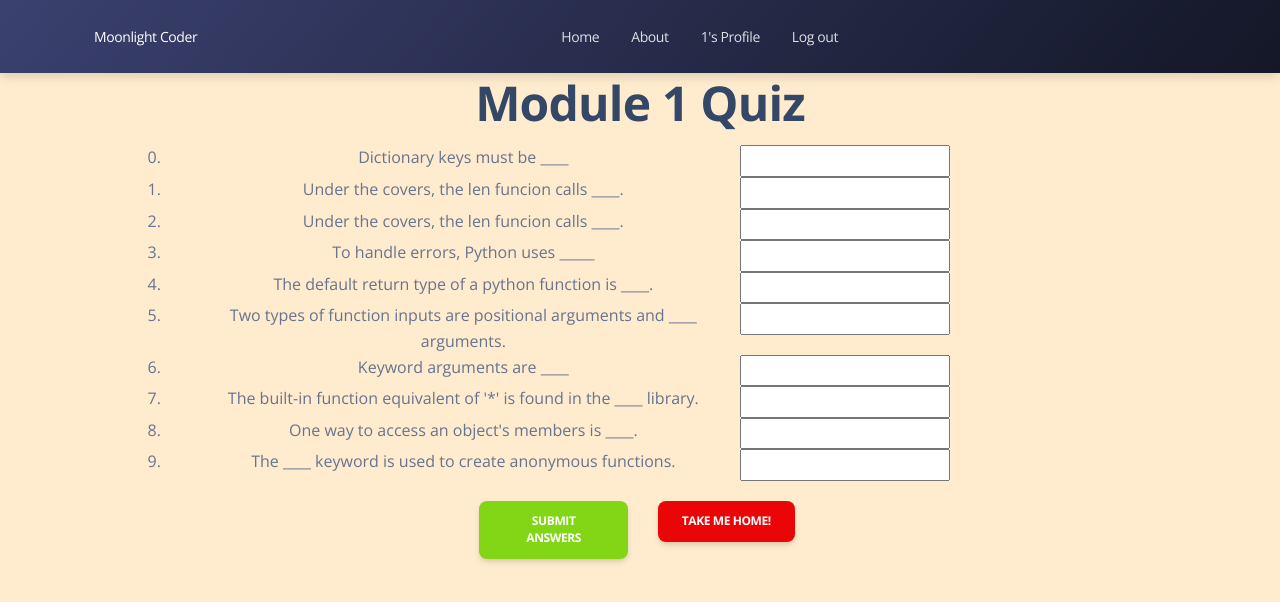
After one commit to cwojick48/moonlight-coder, a Flask app: a page that uses moonlight_coder/templates/main.html in a window 1280 px wide. The commit adds this page. Shown: the top 602 px of the page. Run offline with Flask 2, Linux system fonts and the light colour scheme; a user stored in the database is signed in; parts of the project's set-up code (start-up, migrations or seed data) failed here and were passed over; some libraries are stand-ins or nearby versions.

Commit message:
early quiz implementation

```diff
--- /dev/null
+++ b/moonlight_coder/static/styles/quiz.css
@@ -0,0 +1,23 @@
+body{
+    background:blanchedalmond
+}
+
+.quizTitle{
+    display: flex;
+    justify-content: center;
+}
+
+.quizCenter{
+    display: flex;
+    justify-content: center;
+    align-items: center;
+    text-align: center;
+}
+
+
+.quizInput{
+    display: flex;
+    justify-content: right;
+    align-items: end;
+    text-align: right;
+}
--- a/moonlight_coder/templates/cards/card.html
+++ b/moonlight_coder/templates/cards/card.html
@@ -22,12 +22,12 @@
             <div class="col-12 flashcard-nav">
                 <a href="{{ url_for('flash_cards', module=module, response='Skipping that card, for now!') }}"><button class="btn btn-lg btn-success btn-left">Skip this question...</button></a>
                 <a href="{{ url_for('shuffle_cards', module=module) }}"><button class="btn btn-lg btn-primary btn-middle">Shuffle the deck!</button></a>
-                <a href="{{ url_for('profile', module=module) }}"><button class="btn btn-lg btn-danger btn-right" >I'm done for now.</button></a>
+                <a href="{{ url_for('profile') }}"><button class="btn btn-lg btn-danger btn-right" >I'm done for now.</button></a>
             </div>
         </div>
 
 
 </div>
-<h3 class="remaining">Remaining cards {{remaining_cards}}/{{total_cards}}</h3>
+<h3 class="remaining">Remaining cards: {{ remaining_cards }}/{{ total_cards }}</h3>
 </body>
 </html>
--- a/moonlight_coder/templates/main.html
+++ b/moonlight_coder/templates/main.html
@@ -1,5 +1,5 @@
 <!DOCTYPE html>
-<html>
+<html lang="en">
 <head>
     <meta charset="utf-8">
     <meta name="viewport" content="width=device-width, initial-scale=1, shrink-to-fit=no">
@@ -32,7 +32,6 @@
         <a class="navbar-brand text-white" href="{{ url_for('learn_python') }}" title="Designed and Coded by Creative Tim">
             Moonlight Coder
         </a>
-        <a href="https://www.creative-tim.com/product/soft-ui-design-system-pro#pricingCard" class="btn btn-sm  bg-gradient-primary  btn-round mb-0 ms-auto d-lg-none d-block">Buy Now</a>
         <button class="navbar-toggler shadow-none ms-2" type="button" data-bs-toggle="collapse" data-bs-target="#navigation" aria-controls="navigation" aria-expanded="false" aria-label="Toggle navigation">
     <span class="navbar-toggler-icon mt-2">
       <span class="navbar-toggler-bar bar1"></span>
@@ -91,9 +90,9 @@
 {% include file %}
 
 <!--   Core JS Files   -->
-<script src="../static/assets/js/core/popper.min.js" type="text/javascript"></script>
-<script src="../static/assets/js/core/bootstrap.min.js" type="text/javascript"></script>
-<script src="../static/assets/js/plugins/perfect-scrollbar.min.js" type="text/javascript"></script>
+<script src="../static/assets/js/core/popper.min.js"></script>
+<script src="../static/assets/js/core/bootstrap.min.js"></script>
+<script src="../static/assets/js/plugins/perfect-scrollbar.min.js"></script>
 <script src="../static/assets/js/plugins/moment.min.js"></script>
 
 
@@ -104,11 +103,11 @@
 <script src="../static/assets/js/plugins/glidejs.min.js"></script>
 
 <!--	Plugin for Select, full documentation here: https://joshuajohnson.co.uk/Choices/ -->
-<script src="../static/assets/js/plugins/choices.min.js" type="text/javascript"></script>
+<script src="../static/assets/js/plugins/choices.min.js"></script>
 
 
 <!-- Control Center for Soft UI Design System: parallax effects, scripts for the example pages etc -->
-<script src="../static/assets/js/soft-design-system-pro.min.js" type="text/javascript"></script>
+<script src="../static/assets/js/soft-design-system-pro.min.js"></script>
 
 
 
--- /dev/null
+++ b/moonlight_coder/templates/quiz.html
@@ -0,0 +1,51 @@
+<!DOCTYPE html>
+<html>
+<head>
+    <meta charset="UTF-8">
+    <title>Module Quiz</title>
+    <link rel="stylesheet" href="../static/styles/quiz.css">
+</head>
+
+<body>
+
+<h1 class="quizTitle">Module {{ module }} Quiz</h1>
+
+<div class="container">
+    <div class="questions">
+        <div class="row">
+            <div class="col-auto"></div>
+            <div class="col-lg quizCenter">
+                <form>
+                    <div class="row p-1">
+                        {% for question in questions %}
+                            <div class="col-sm-1">
+                                {{ loop.index0 }}.
+                            </div>
+                            <div class="col-sm-6">
+                                {{ question[1] | safe }}
+                            </div>
+                            <div class="col-sm-2">
+                                <input type="text" size="20">
+                            </div>
+                            <div class="w-100"></div>
+                        {% endfor %}
+                    </div>
+                    <div class="row p-3">
+                        <div class="col-md-4"></div>
+                        <div class="col-md-2">
+                            <button class="btn btn-success submitAnswer">Submit Answers</button>
+                        </div>
+                        <div class="col-md-2">
+                            <a href="{{ url_for('profile') }}" class="btn btn-danger">Take me home!</a>
+                        </div>
+                        <div class="col-md-4"></div>
+                    </div>
+                </form>
+            </div>
+            <div class="col-auto"></div>
+        </div>
+    </div>
+
+</div>
+</body>
+</html>
--- a/moonlight_coder/views.py
+++ b/moonlight_coder/views.py
@@ -4,16 +4,15 @@ from typing import Dict
 from urllib.parse import urlparse, urljoin
 
 import flask
+from flask import g, render_template, request, redirect, url_for
 import flask_login
-import requests
-from flask import g, render_template, request, redirect, url_for
 from flask_login import login_user, logout_user, login_required
 
 from . import app
 from .config import MODULE_1_DIFFICULTY, STREAK_MINIMUM
 from .db import *
 from .user import User
-from .util import load_cards, FlashCard, CARD_TEMPLATES
+from .util import load_cards, FlashCard, CARD_TEMPLATES, CardType
 
 
 class MoonLightCoder:
@@ -65,6 +64,10 @@ class MoonLightCoder:
 
         return {category: int(category_numer.get(category, 0) / denom * 100)
                 for category, denom in category_denom.items()}
+
+    def get_single_choice_module_questions(self, module: int):
+        module_questions = self.module_questions[module]
+        return [question for question in module_questions.values() if question.question_type == CardType.SINGLE_CHOICE]
 
 
 mlc = MoonLightCoder()
@@ -159,7 +162,7 @@ def logout():
 
 # this route will be flushed out with a template and design, precursor to the main "use case" of the app
 @login_required
-@app.route('/cards/module<module>', methods=['GET'])
+@app.route('/module<module>/cards', methods=['GET'])
 def flash_cards(module: str):
     user = flask_login.current_user  # type: User
     print(f'current user: {user.id} {user.first_name}')
@@ -167,9 +170,9 @@ def flash_cards(module: str):
     remaining_cards = user.count_remaining_cards(int(module))
 
     if remaining_cards == 0:
-        print(remaining_cards)
-        db = get_db()
-        mark_module_completed(db, user.id, int(module))
+        # print(remaining_cards)
+        # db = get_db()
+        # mark_module_completed(db, user.id, int(module))
         return redirect(url_for('profile'))
 
     flash_card = mlc.get_question(int(module), user.get_next_card(int(module)))
@@ -185,7 +188,7 @@ def flash_cards(module: str):
 
 
 @login_required
-@app.route('/shuffle/module<module>')
+@app.route('/module<module>/shuffle')
 def shuffle_cards(module: str):
     user = flask_login.current_user  # type: User
     user.shuffle_deck(module)
@@ -193,7 +196,7 @@ def shuffle_cards(module: str):
 
 
 @login_required
-@app.route('/restart_module<module>')
+@app.route('/module<module>/reset')
 def restart_module(module: str):
     db = get_db()
     user = flask_login.current_user  # type: User
@@ -203,7 +206,7 @@ def restart_module(module: str):
 
 
 @login_required
-@app.route('/cards/module<module>', methods=['POST'])
+@app.route('/module<module>/cards', methods=['POST'])
 def submit_answer(module):
     db = get_db()
     user = flask_login.current_user  # type: User
@@ -226,12 +229,15 @@ def submit_answer(module):
 
     return redirect(url_for('flash_cards', module=module, response=response))
 
-@app.route('/survey')
+
+@app.route('/module<module>/quiz')
 @login_required
-def survey():
+def quiz(module: str):
     print(f"questions for quiz loading...")
+    flash_cards = mlc.get_single_choice_module_questions(int(module))
+    questions = [(card.uuid, card.question) for card in flash_cards]
+    return render_template('main.html', file='quiz.html', module=module, questions=questions)
 
-    return render_template('main.html', file='survey.html')
 
 # this route is just for testing the database functions, not for production
 @app.route('/db')
```
Also changed, not shown: moonlight_coder/static/styles/card.css (+3 -5 lines), moonlight_coder/static/styles/survey.css (deleted, +0 -7 lines), moonlight_coder/templates/home.html (+23 -15 lines), moonlight_coder/templates/profile.html (+6 -5 lines), moonlight_coder/templates/survey.html (deleted, +0 -21 lines).
